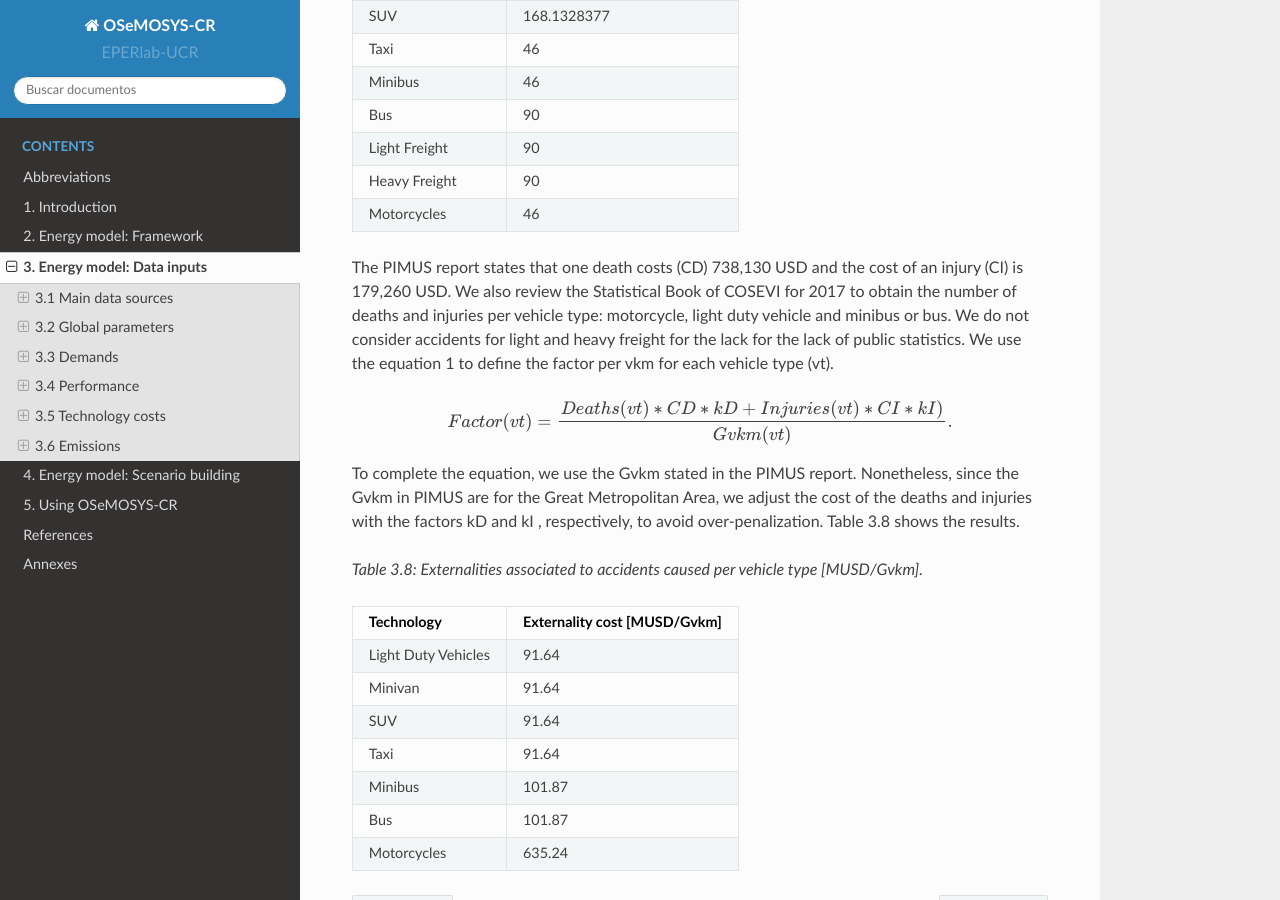
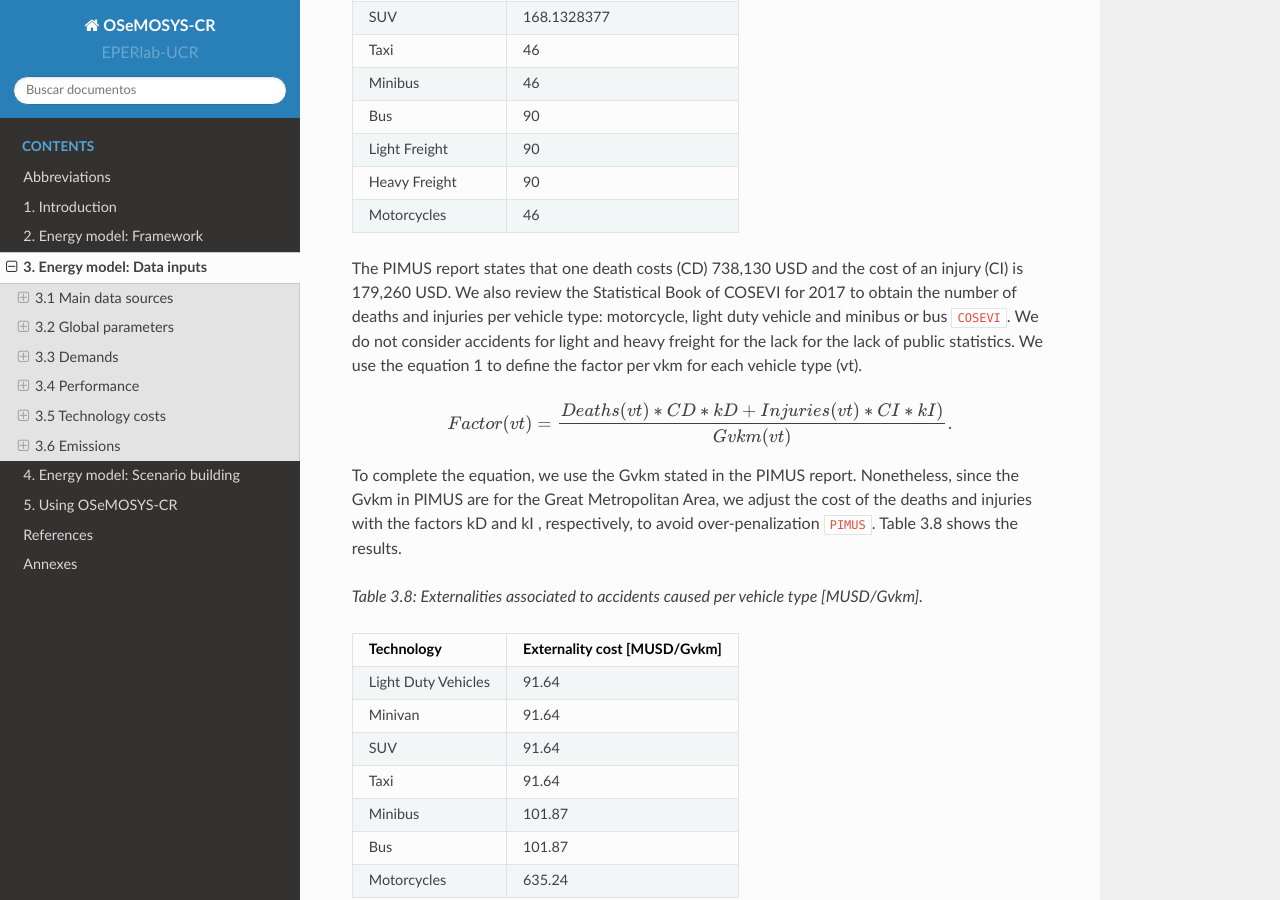
Before and after one commit to EPERLab/OSeMOSYS-CR, a Sphinx documentation site: the page built from docs/03EnergyModelDatabase.rst, in a window 1280 px wide and 900 px high, scrolled down 14821 px. Built offline with Sphinx 7.4.7 and the Read the Docs theme 2.0.0, drawn with Linux system fonts in a browser that asks for light colours; formulas are drawn with MathJax 3; cross-references to code outside the pages are shown as plain code; some of the changed text lies outside the part shown.

Commit message:
Update 03EnergyModelDatabase.rst

```diff
--- a/docs/03EnergyModelDatabase.rst
+++ b/docs/03EnergyModelDatabase.rst
@@ -452,7 +452,7 @@ This aspect of the model was parameterized with the National GHG Inventory.
 
 To estimate the impact of an improved transport system, we assign an externality cost to each technology representing a vehicle. In sum, a decarbonization scenario has lower externality costs in comparison to a baseline, since the activity of transport technologies decrease. We evaluate the following aspects that are monetized: less traffic jams, fewer accidents and reduced negative impacts of pollution on health.
 
-The externality costs from the impacts of pollution per unit of activity are obtained using data from the PIMUS report. PIMUS assigns a cost per ton to three pollutants: NOx, SOx and PM10. To be applicable for the model, we estimate an externality cost per vehicle-kilometer traveled (vkm). The PIMUS report has emission factors per distance traveled and takes as reference the Grütter Report to estimate the vkm per vehicle type. To match the categories of the model, the following assumption is considered:
+The externality costs from the impacts of pollution per unit of activity are obtained using data from the PIMUS report :cite:`PIMUS`. PIMUS assigns a cost per ton to three pollutants: NOx, SOx and PM10. To be applicable for the model, we estimate an externality cost per vehicle-kilometer traveled (vkm). The PIMUS report has emission factors per distance traveled and takes as reference the Grütter Report to estimate the vkm per vehicle type. To match the categories of the model, the following assumption is considered:
 
 *	The emission categories of the PIMUS report are disaggregated per emission control type and fuel. Since the model is only disaggregated by fuel type, factors for vehicle types with the same fuel are averaged.
 
@@ -508,13 +508,13 @@ For congestion, the PEN states that the annual cost is equivalent to 2.5 USD Bil
 | Motorcycles           | 46                           |
 +-----------------------+------------------------------+
 
-The PIMUS report states that one death costs (CD) 738,130 USD and the cost of an injury (CI) is 179,260 USD. We also review the Statistical Book of COSEVI for 2017 to obtain the number of deaths and injuries per vehicle type: motorcycle, light duty vehicle and minibus or bus. We do not consider accidents for light and heavy freight for the lack for the lack of public statistics. We use the equation 1 to define the factor per vkm for each vehicle type (vt).
+The PIMUS report states that one death costs (CD) 738,130 USD and the cost of an injury (CI) is 179,260 USD. We also review the Statistical Book of COSEVI for 2017 to obtain the number of deaths and injuries per vehicle type: motorcycle, light duty vehicle and minibus or bus :cite:`COSEVI`. We do not consider accidents for light and heavy freight for the lack for the lack of public statistics. We use the equation 1 to define the factor per vkm for each vehicle type (vt).
 
 .. math::
 
    Factor(vt) = \frac{Deaths(vt)*CD*kD + Injuries(vt)*CI*kI)}{Gvkm (vt)}.
 
-To complete the equation, we use the Gvkm stated in the PIMUS report. Nonetheless, since the Gvkm in PIMUS are for the Great Metropolitan Area, we adjust the cost of the deaths and injuries with the factors kD and kI , respectively, to avoid over-penalization.  Table 3.8 shows the results.
+To complete the equation, we use the Gvkm stated in the PIMUS report. Nonetheless, since the Gvkm in PIMUS are for the Great Metropolitan Area, we adjust the cost of the deaths and injuries with the factors kD and kI , respectively, to avoid over-penalization :cite:`PIMUS`.  Table 3.8 shows the results.
 
 *Table 3.8: Externalities associated to accidents caused per vehicle type [MUSD/Gvkm].*
 
```
